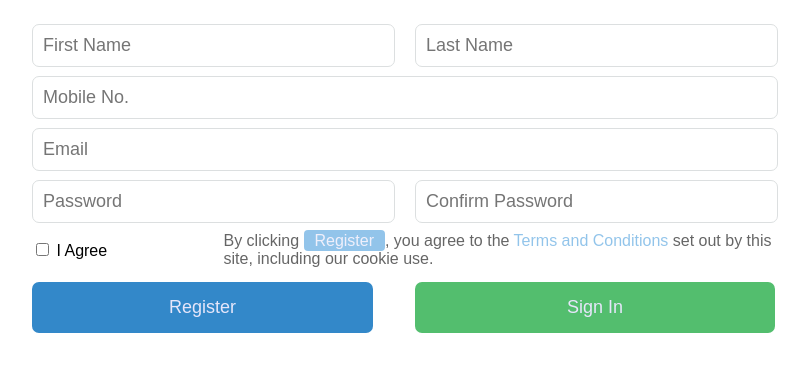
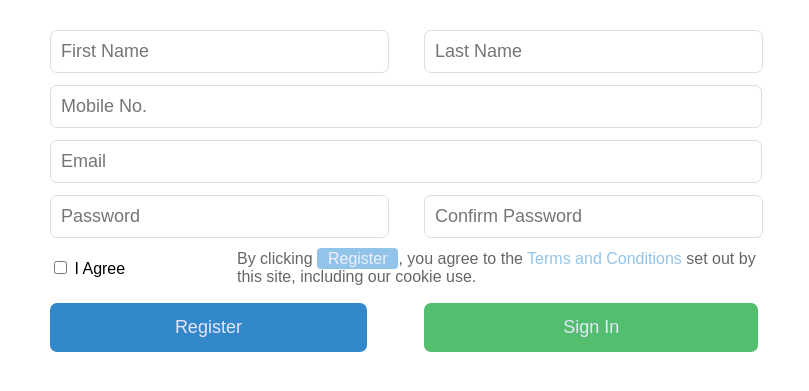
Before and after one commit to yuz876/Assn1_HTML, a plain HTML site: page index.html in a window 1280 px wide. Shown: the part 37-428 px from the top of the page, without its empty margins (227-1036 px from the left). Drawn offline with Linux system fonts and the light colour scheme.

Commit message:
modify css

```diff
--- a/signup.css
+++ b/signup.css
@@ -15,6 +15,8 @@ body{
 }
 
 .signuptable {
+    border-collapse: separate;
+    border-spacing: 20px 5px;
     margin-left: auto;
     margin-right: auto;
     width: 60%;
```
